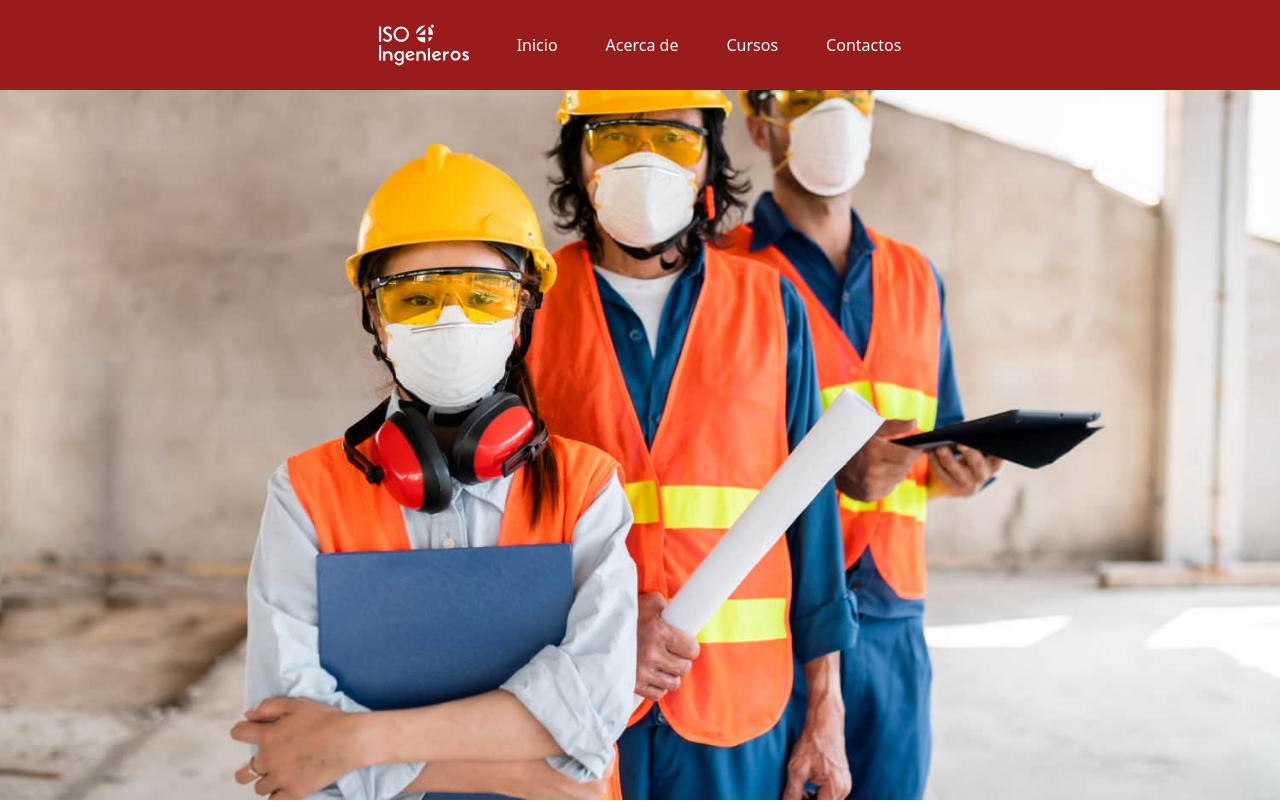
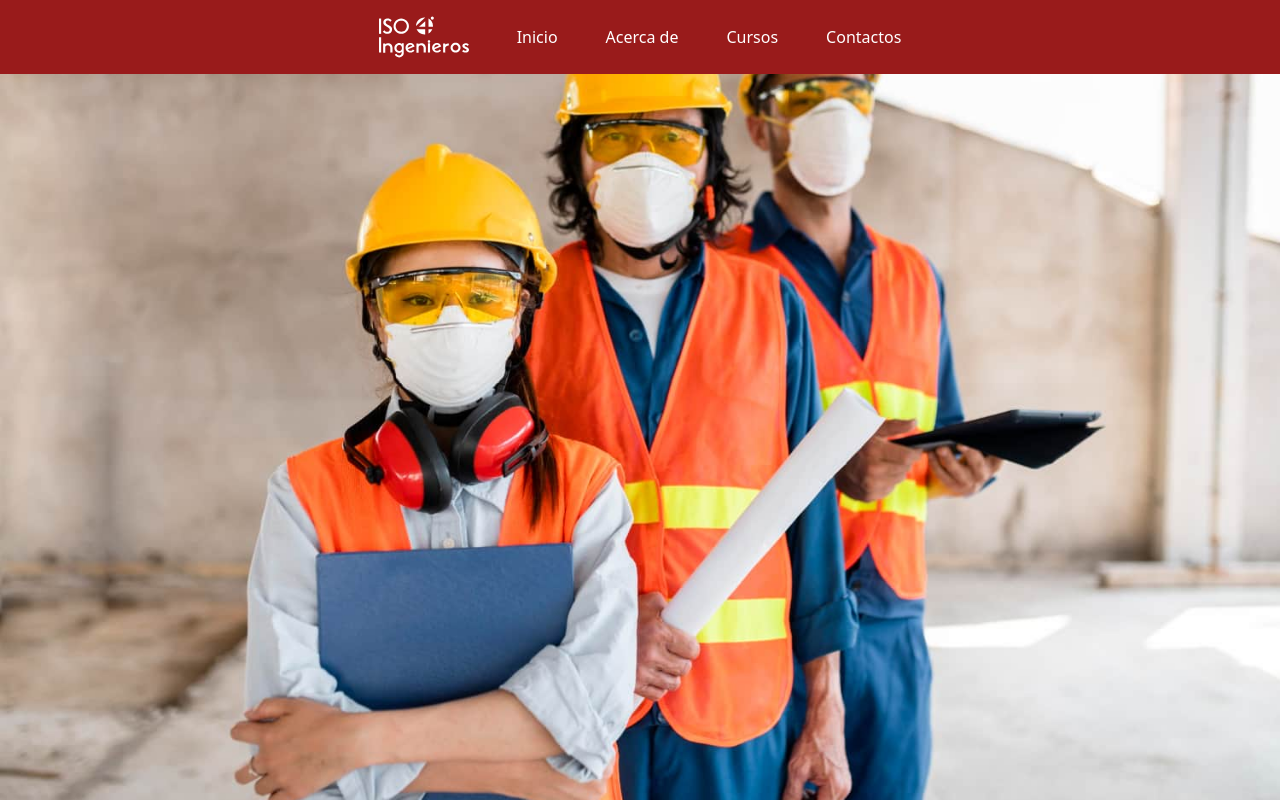
Before and after one commit to yessenia22c/iso-ingenieros, a React (Vite) app: page / in a window 1280 px wide. Shown: the top 802 px of the page. Built offline with nearby package versions, Linux system fonts and the light colour scheme.

Commit message:
Refactor NavComponent to include responsive design for mobile view

```diff
--- a/src/components/NavComponent/NavComponent.jsx
+++ b/src/components/NavComponent/NavComponent.jsx
@@ -5,7 +5,7 @@
     <>
     <nav className='bg-red-800'>
 
-        <ul className='max-[499px]:hidden  flex p-4 gap-12 lx:w-[1000px] items-center'>
+        <ul className='max-[499px]:hidden  flex p-2 gap-12 lx:w-[1000px] items-center max-[620px]:text-[14px] max-[620px]:gap-10'>
             <li>
                 <img className='w-[90px]' src="./src/assets/ISO-INGENIEROS-LOGO.svg" alt="" />
             </li>
```
